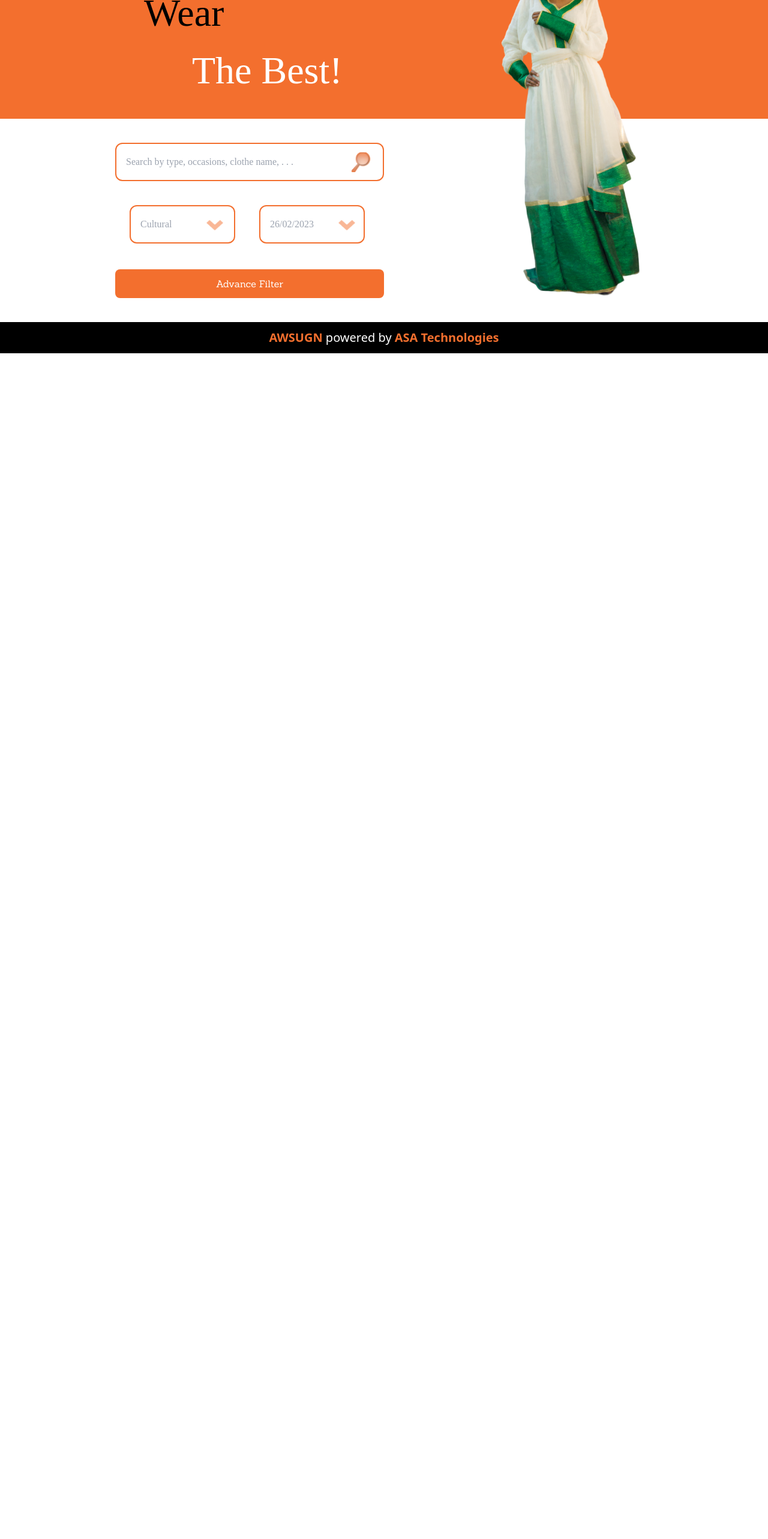
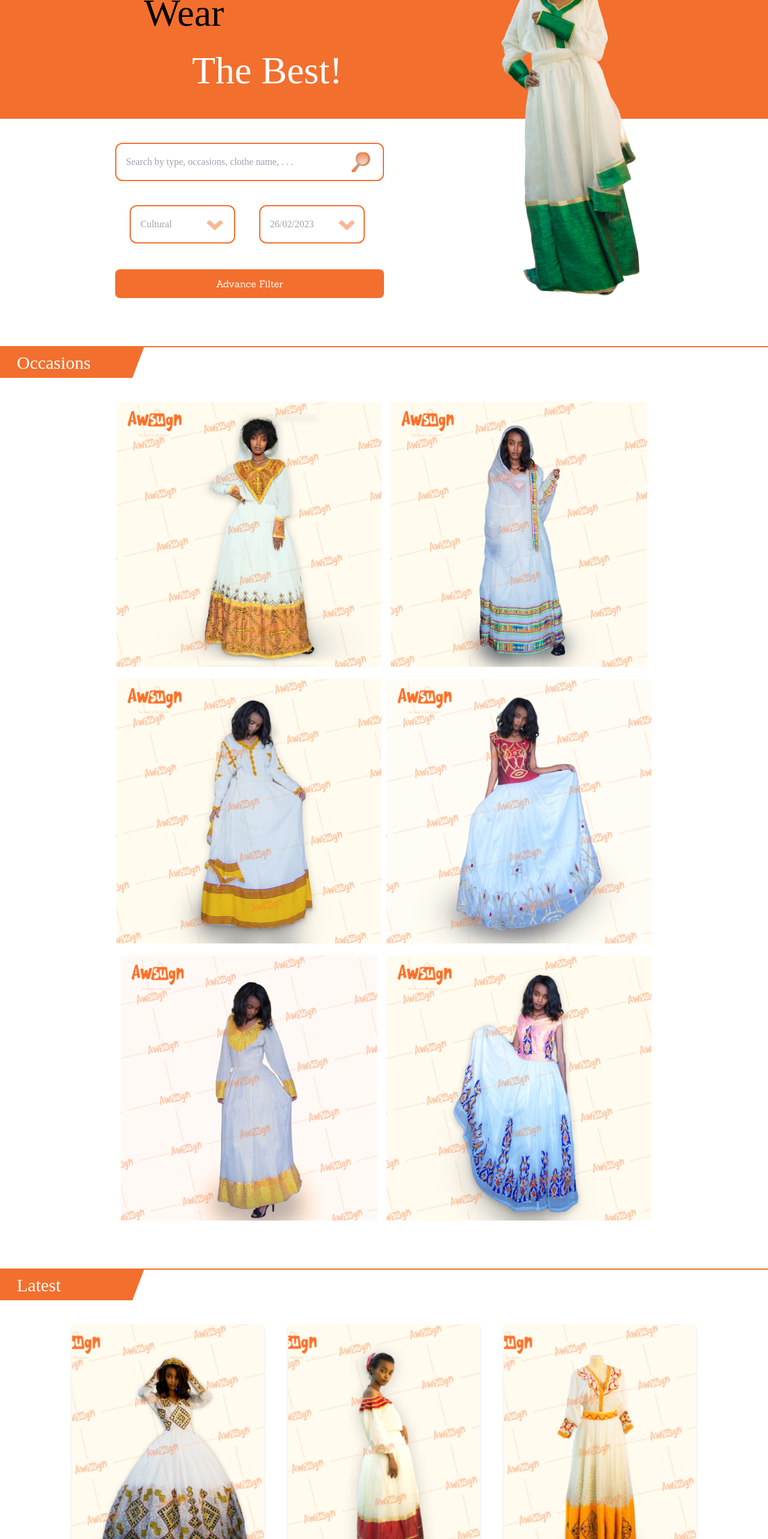
Before and after one commit to Sertsev/AWSUGN-UI, a React (Vite) app: page / in a window 1280 px wide. Shown: the part 234-2800 px from the top of the page at 60% size. Before the commit the page ends 823 px from the top, so only its background shows below. Built offline with nearby package versions, Linux system fonts and the light colour scheme; a web font is replaced by a local one.

Commit message:
finish the homepage UI

```diff
--- a/src/components/header/hidden-menu.tsx
+++ b/src/components/header/hidden-menu.tsx
@@ -1,34 +1,42 @@
 import React, { FC } from "react";
-import { Link } from "react-router-dom";
+import { NavLink } from "react-router-dom";
 import CloseIcon from "@mui/icons-material/Close";
 const HiddenMenu: FC<{ closeMenu: () => void }> = ({ closeMenu }) => {
+  const navLinkStyles = ({ isActive }: any) => {
+    return {
+      color: isActive ? "black" : "#F36F2E",
+    };
+  };
   return (
     <>
       <button onClick={closeMenu}>
         <CloseIcon className="text-4xl mt-5 ml-5 text-orange" />
       </button>
       <div className="flex flex-col justify-center items-center gap-5 mt-16">
-        <Link
+        <NavLink
           to="/"
+          style={navLinkStyles}
           className="hover:text-black text-orange text-lg"
           onClick={closeMenu}
         >
           Home
-        </Link>
-        <Link
+        </NavLink>
+        <NavLink
           to="/browse"
+          style={navLinkStyles}
           className="hover:text-black text-orange text-lg"
           onClick={closeMenu}
         >
           Browse Now
-        </Link>
-        <Link
+        </NavLink>
+        <NavLink
           to="/aboutus"
+          style={navLinkStyles}
           className="hover:text-black text-orange text-lg"
           onClick={closeMenu}
         >
           About Us
-        </Link>
+        </NavLink>
         <button className="text-orange hover:scale-125 hover:text-deepOrage transition text-lg">
           Sign in
         </button>
--- a/src/components/items-list.tsx
+++ b/src/components/items-list.tsx
@@ -12,6 +12,7 @@
 import "react-slideshow-image/dist/styles.css";
 import { Fade } from "react-slideshow-image";
 import { useRef, useState } from "react";
+import topRectangle from "../assets/Rectangle1.png";
 
 const ItemsList = () => {
   const [isOverImg, setIsOverImg] = useState(false);
@@ -20,6 +21,12 @@
 
   return (
     <>
+      <div className="border-t-2 border-orange mt-20 relative">
+        <img src={topRectangle} alt="" className=" w-[10rem] sm:w-[15rem]" />
+        <p className="font-yatra text-white absolute z-10 top-1 sm:top-2 left-7 text-xl sm:text-3xl">
+          Latest
+        </p>
+      </div>
       <Box className="flex flex-wrap justify-center gap-[5%] mt-[10rem] px-5">
         {HabeshaDress.map((dress, index) => (
           <Box
@@ -27,7 +34,7 @@
             key={index}
           >
             <Box
-              className="slide-container w-[15rem]"
+              className="w-[15rem]"
               onMouseEnter={() => {
                 setSrc(index + 1);
                 setIsOverImg(true);
@@ -47,7 +54,7 @@
               >
                 {HabeshaDress.map((fadeImage, i) => (
                   <div className="each-fade w-fit" key={i}>
-                    <div className="image-container w-fit">
+                    <div className=" w-fit">
                       <img src={fadeImage.image} />
                     </div>
                   </div>
--- /dev/null
+++ b/src/components/latest.tsx
@@ -0,0 +1,82 @@
+import React, { useState } from "react";
+import { Fade } from "react-slideshow-image";
+import topRectangle from "../assets/Rectangle1.png";
+import { HabeshaDress } from "../models/habesha-dress";
+import "react-slideshow-image/dist/styles.css";
+import Button from "@mui/material/Button";
+import { Link } from "react-router-dom";
+const Latest = () => {
+  const [isOverImg, setIsOverImg] = useState(false);
+  const [src, setSrc] = useState<number | null>(null);
+  return (
+    <>
+      <div className="border-t-2 border-orange mt-20 relative">
+        <img src={topRectangle} alt="" className=" w-[10rem] sm:w-[15rem]" />
+        <p className="font-yatra text-white absolute z-10 top-1 sm:top-2 left-7 text-xl sm:text-3xl">
+          Latest
+        </p>
+      </div>
+      <div className="flex flex-wrap justify-center mt-10 px-5 gap-10">
+        {HabeshaDress.map((dress, index) => (
+          <div className="flex flex-col gap-1 shadow-md w-[20rem] mb-10">
+            <div
+              className="slide-container w-[20rem]"
+              onMouseEnter={() => {
+                setSrc(index + 1);
+                setIsOverImg(true);
+              }}
+              onMouseLeave={() => {
+                setSrc(index);
+                setIsOverImg(false);
+              }}
+            >
+              <Fade
+                autoplay={isOverImg && dress.id === src ? true : false}
+                arrows={false}
+                infinite
+                defaultIndex={index}
+                duration={1500}
+                pauseOnHover={false}
+              >
+                {HabeshaDress.map((fadeImage, i) => (
+                  <div className="each-fade w-[25rem]" key={i}>
+                    <div className="image-container ">
+                      <img
+                        src={fadeImage.image}
+                        className="object-fill w-[20rem]"
+                      />
+                    </div>
+                  </div>
+                ))}
+              </Fade>
+            </div>
+            <h1 className="font-yatra  text-2xl text-center">{dress.name}</h1>
+            <p className="text-center font-light font-montserrat text-orange ">
+              {dress.size}
+            </p>
+            <p className="text-center font-light font-montserrat text-orange text-2xl">
+              <s>{dress.oldPrice} Birr</s>
+            </p>
+
+            <p className="text-center  text-3xl text-orange">
+              {dress.price} Birr
+            </p>
+            <div className="flex justify-center">
+              <button className="bg-orange hover:bg-deepOrage  text-white py-3 w-[10rem] rounded-lg transition font-bold text-xl mb-10">
+                BOOK
+              </button>
+            </div>
+          </div>
+        ))}
+        <Link
+          to="/browse"
+          className="border text-orange border-orange text-xl px-10 py-4 font-sanchez rounded-lg hover:bg-orange transition hover:text-white shadow-orange shadow-lg "
+        >
+          Browse More
+        </Link>
+      </div>
+    </>
+  );
+};
+
+export default Latest;
--- /dev/null
+++ b/src/components/occasions.tsx
@@ -0,0 +1,27 @@
+import React from "react";
+import topRectangle from "../assets/Rectangle1.png";
+import { OccasionalDress } from "../models/occasional-dress";
+
+const Occasions = () => {
+  return (
+    <>
+      <div className="border-t-2 border-orange mt-20 relative">
+        <img src={topRectangle} alt="" className=" w-[10rem] sm:w-[15rem]" />
+        <p className="font-yatra text-white absolute z-10 top-1 sm:top-2 left-7 text-xl sm:text-3xl">
+          Occasions
+        </p>
+      </div>
+      <div className="flex flex-wrap justify-center gap-y-5 mt-10">
+        {OccasionalDress.map((occa) => (
+          <img
+            src={occa.image}
+            alt={`occa_dress ${occa.id}`}
+            className="w-[450px]"
+          />
+        ))}
+      </div>
+    </>
+  );
+};
+
+export default Occasions;
--- a/src/models/habesha-dress.ts
+++ b/src/models/habesha-dress.ts
@@ -1,7 +1,7 @@
-import img1 from "../assets/img1.png";
-import img2 from "../assets/img2.png";
-import img4 from "../assets/img4.png";
-import img3 from "../assets/img3.png";
+import img1 from "../assets/nw_img1.png";
+import img2 from "../assets/nw_img2.png";
+import img3 from "../assets/nw_img3.png";
+import img4 from "../assets/nw_img4.png";
 
 export const HabeshaDress = [
   {
@@ -10,6 +10,7 @@
     size: "Medium Size",
     name: "Habesha Dress",
     price: "1500",
+    oldPrice: "9000",
   },
   {
     id: 2,
@@ -17,19 +18,22 @@
     size: "Medium Size",
     name: "Habesha Dress",
     price: "2000",
+    oldPrice: "9000",
   },
   {
     id: 3,
+    image: img3,
+    size: "Medium Size",
+    name: "Habesha Dress",
+    price: "1500",
+    oldPrice: "9000",
+  },
+  {
+    id: 4,
     image: img4,
     size: "Medium Size",
     name: "Habesha Dress",
-    price: "1500",
-  },
-  {
-    id: 4,
-    image: img3,
-    size: "Medium Size",
-    name: "Habesha Dress",
     price: "2000",
+    oldPrice: "9000",
   },
 ];
--- /dev/null
+++ b/src/models/occasional-dress.ts
@@ -0,0 +1,32 @@
+import img1 from "../assets/new_img1.png";
+import img2 from "../assets/new_img2.png";
+import img3 from "../assets/new_img3.png";
+import img4 from "../assets/new_img4.png";
+import img5 from "../assets/new_img5.png";
+import img6 from "../assets/new_img6.png";
+export const OccasionalDress = [
+  {
+    id: 1,
+    image: img1,
+  },
+  {
+    id: 2,
+    image: img2,
+  },
+  {
+    id: 3,
+    image: img3,
+  },
+  {
+    id: 4,
+    image: img4,
+  },
+  {
+    id: 5,
+    image: img5,
+  },
+  {
+    id: 6,
+    image: img6,
+  },
+];
--- a/src/pages/Home.tsx
+++ b/src/pages/Home.tsx
@@ -1,10 +1,15 @@
 import React from "react";
 import Hero from "../components/hero";
+import ItemsList from "../components/items-list";
+import Latest from "../components/latest";
+import Occasions from "../components/occasions";
 
 const HomePage = () => {
   return (
     <div>
       <Hero />
+      <Occasions />
+      <Latest />
     </div>
   );
 };
```
